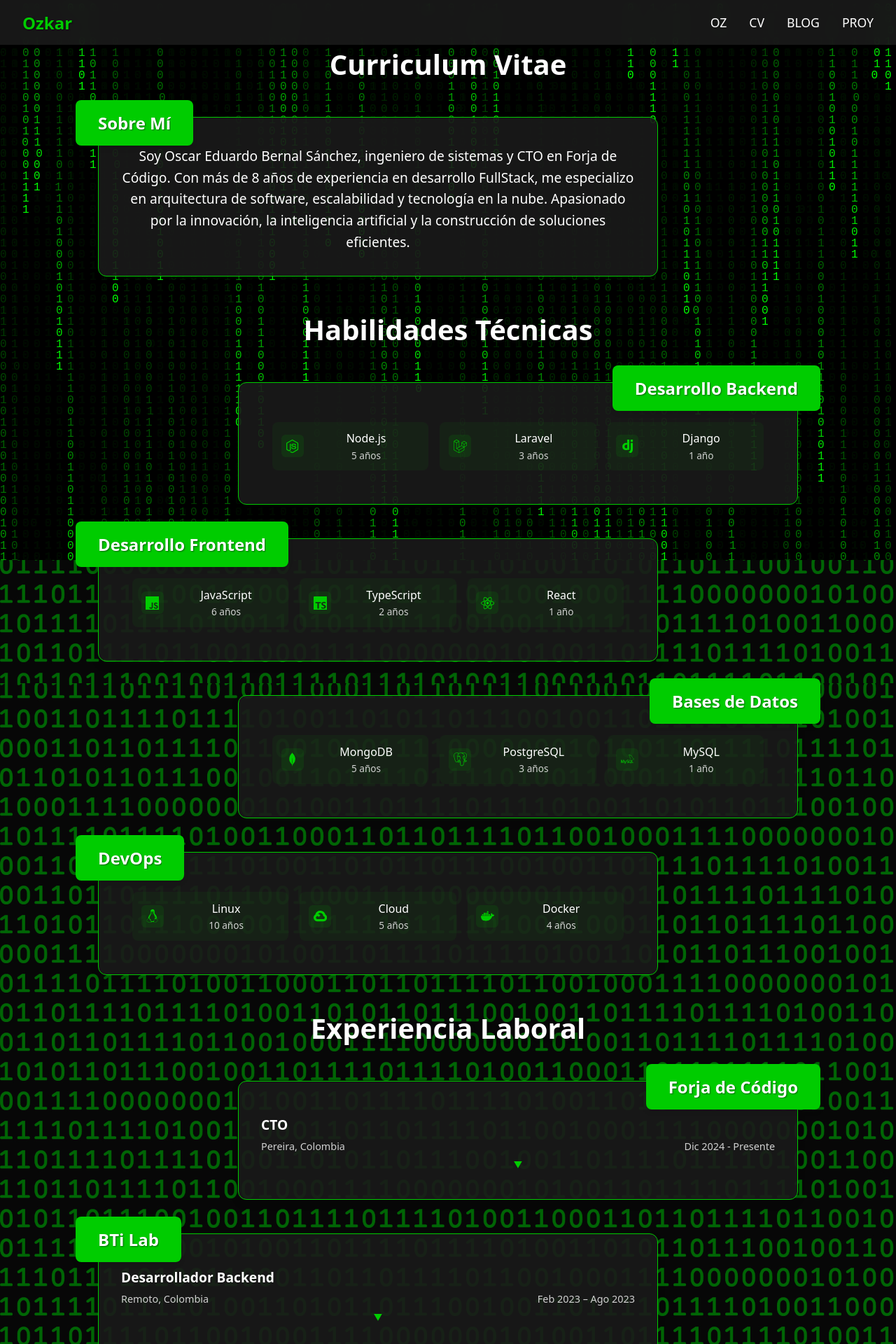
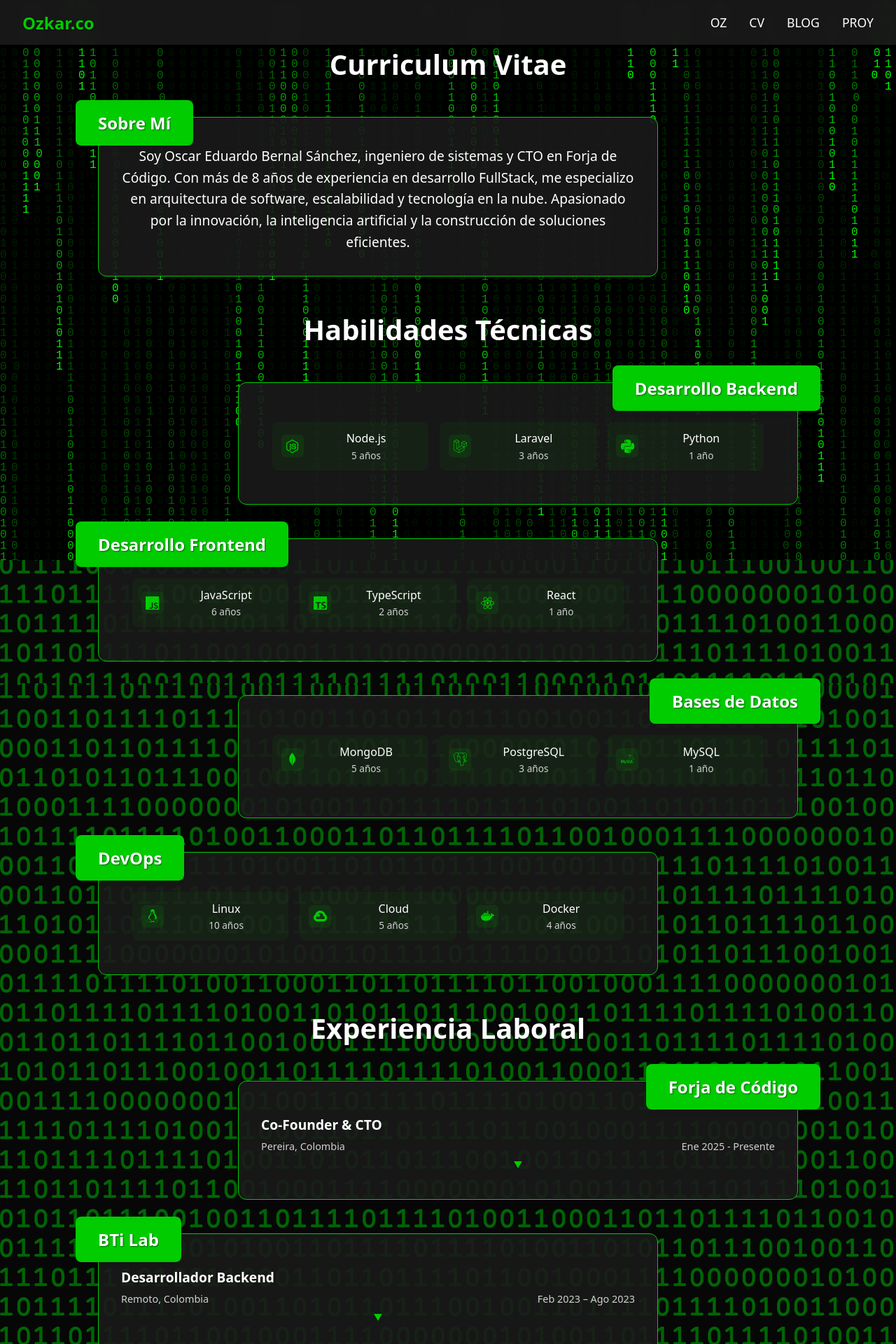
Before and after one commit to ozkar-co/personal-site, a React (Vite) app: page /cv in a window 1280 px wide. Shown: the top 1920 px of the page at 70% size. Built offline with nearby package versions, Linux system fonts and the light colour scheme.

Commit message:
Update CV component to replace Django with Python, modify CTO position title to Co-Founder & CTO, and adjust employment period. Change header title from Ozkar to Ozkar.co and update Instagram link.

```diff
--- a/src/components/CV/CV.tsx
+++ b/src/components/CV/CV.tsx
@@ -6,7 +6,8 @@
   SiNodedotjs, SiJavascript, SiTypescript,
   SiReact, SiMongodb, SiPostgresql,
   SiMysql, SiGooglecloud, SiLinux,
-  SiDocker, SiLaravel, SiDjango,
+  SiDocker, SiLaravel,
+  SiPython,
 } from 'react-icons/si';
 
 export const CV = () => {
@@ -26,7 +27,7 @@
         skills={[
           { name: "Node.js", experience: "5 años", icon: SiNodedotjs },
           { name: "Laravel", experience: "3 años", icon: SiLaravel },
-          { name: "Django", experience: "1 año", icon: SiDjango }
+          { name: "Python", experience: "1 año", icon: SiPython }
         ]}
       />
 
@@ -62,10 +63,10 @@
 
       <ExperienceCard
         alignRight
-        position="CTO"
+        position="Co-Founder & CTO"
         organization="Forja de Código"
         location="Pereira, Colombia"
-        period="Dic 2024 - Presente"
+        period="Ene 2025 - Presente"
         achievements={[
           "Tomar decisiones sobre arquitectura, tecnologías, escalabilidad e innovación tecnológica de la startup",
           "Liderar y gestionar el equipo técnico, asegurando la calidad del código y la eficiencia del desarrollo",
--- a/src/components/Header/Header.tsx
+++ b/src/components/Header/Header.tsx
@@ -21,7 +21,7 @@
   return (
     <header className="header">
       <div className="header-title">
-        <Link to="/">Ozkar</Link>
+        <Link to="/">Ozkar.co</Link>
       </div>
       <nav className={`nav-menu ${isMenuOpen ? 'active' : ''}`}>
         <Link to="/" onClick={handleLinkClick}>OZ</Link>
--- a/src/components/Social/Social.tsx
+++ b/src/components/Social/Social.tsx
@@ -22,7 +22,7 @@
               <FaLinkedin size={32} />
               <span>LinkedIn</span>
             </a>
-            <a href="https://www.instagram.com/ozcodx/" target="_blank" rel="noopener noreferrer" aria-label="Instagram">
+            <a href="https://www.instagram.com/ozkar.co/" target="_blank" rel="noopener noreferrer" aria-label="Instagram">
               <FaInstagram size={32} />
               <span>Instagram</span>
             </a>
```
